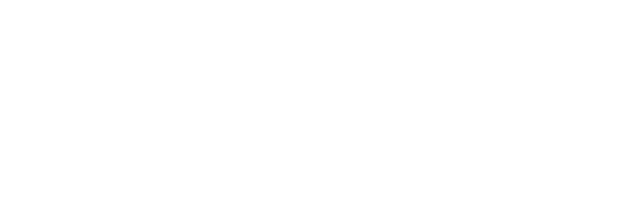
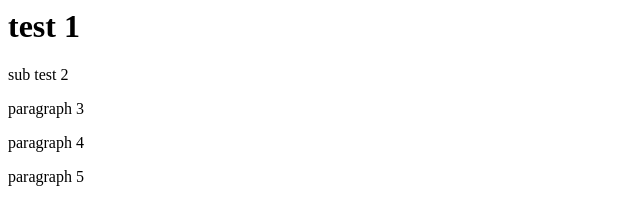
Before and after one commit to czanoletti/git-test, a plain HTML site: page templates/test.html in a window 1280 px wide. Shown: the whole page, without its empty margins (0-640 px from the left). Drawn offline with Linux system fonts and the light colour scheme.

Commit message:
third ocmmit

```diff
--- a/templates/test.html
+++ b/templates/test.html
@@ -1,7 +1,11 @@
 <html>
 
 <head>
-  <title></title>
+  <title>This is a test</title>
 </head>
-
+  <h1>test 1</h1>
+  <p>sub test 2</p>
+  <p>paragraph 3</p>
+  <p>paragraph 4</p>
+  <p>paragraph 5</p>
 </html>
```
